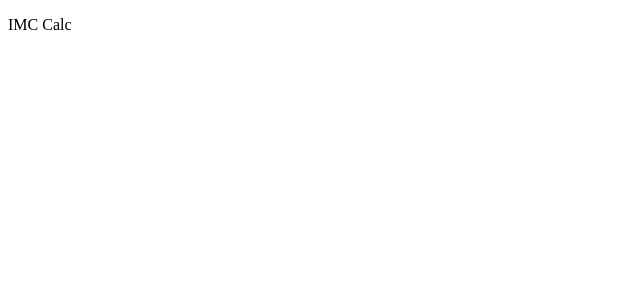
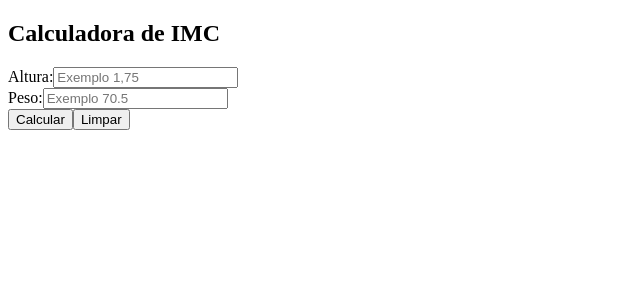
Before and after one commit to SuellenSO/CalculadoraIMC, a React (Vite) app in the folder imc-calc/: page / in a window 1280 px wide. Shown: the top 300 px of the page, without its empty margins (0-640 px from the left). Built offline with nearby package versions, Linux system fonts and the light colour scheme.

Commit message:
criando componentes
iniciando a estrutura do projeto

```diff
--- a/imc-calc/src/App.jsx
+++ b/imc-calc/src/App.jsx
@@ -1,12 +1,13 @@
-
+import ImcCalc from "./components/imcCalc";
 import './App.css'
 
 function App() {
 
   return (
-    <>
-      <p>IMC Calc</p>
-    </>
+    <div className="container">
+      <ImcCalc />
+    </div>
+
   )
 }
 
--- /dev/null
+++ b/imc-calc/src/components/imcCalc.jsx
@@ -0,0 +1,37 @@
+
+import "./imcCalc.css"
+
+const ImcCalc = () => {
+  return (
+    <div id="calc-container">
+        <h2>Calculadora de IMC</h2>
+        <form id="imc-form">
+            <div className="form-inputs">
+                <div className="form-control">
+                    <label htmlFor="heigth">Altura:</label>
+                    <input
+                    type="text"
+                    name="height"
+                    id="height"
+                    placeholder="Exemplo 1,75"/>
+                </div>
+                <div className="form-control">
+                    <label htmlFor="weigt">Peso:</label>
+                    <input
+                    type="text"
+                    name="weight"
+                    id="weight"
+                    placeholder="Exemplo 70.5"/>
+                </div>
+            </div>
+            <div className="action-control">
+                <button>Calcular</button>
+                <button>Limpar</button>
+            </div>
+        </form>
+
+    </div>
+  )
+}
+
+export default ImcCalc
```
Also changed, not shown: imc-calc/src/components/imcCalc.css (added).
